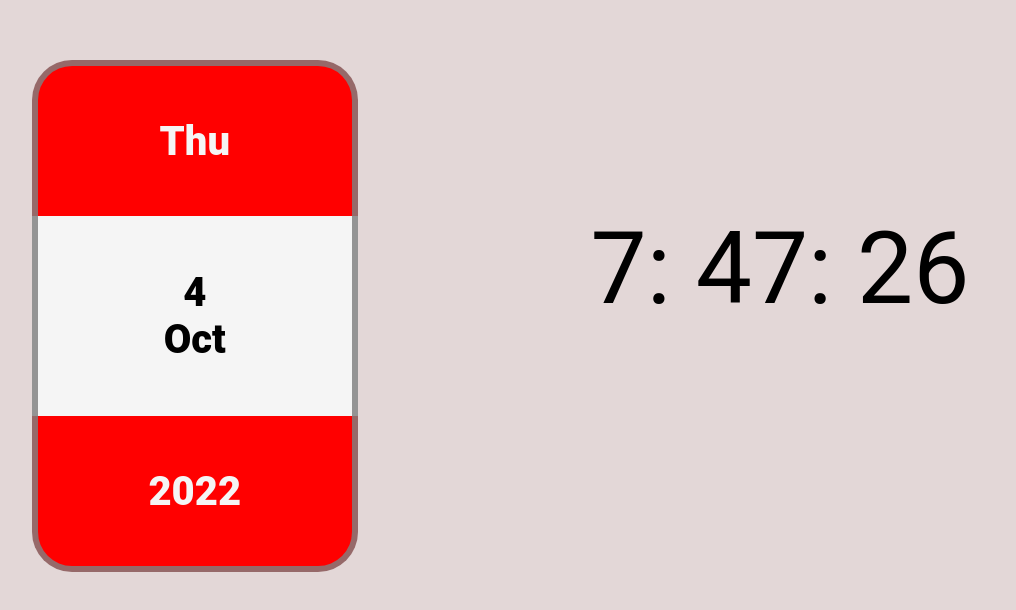
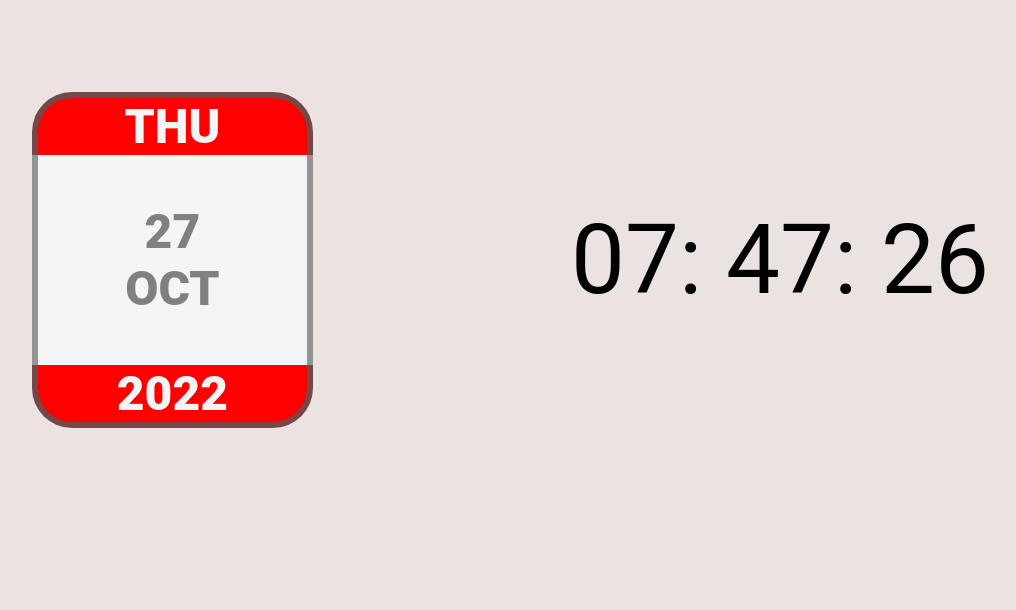
Before and after one commit to jeunessesept/theHill, a plain HTML site: page dates/ex4/index.html in a window 1280 px wide. Shown: the part 140-750 px from the top of the page, without its empty margins (110-1126 px from the left). Drawn offline with Linux system fonts and the light colour scheme.

Commit message:
nearby end

```diff
--- a/dates/ex4/script.js
+++ b/dates/ex4/script.js
@@ -1,38 +1,42 @@
 const displayHours = () => {
   const dateOfday = new Date();
-  let day = dateOfday.getDay();
+  let day = dateOfday.getDate();
   let year = dateOfday.getFullYear();
   let month = dateOfday.getMonth();
   let hoursDay = dateOfday.getHours();
   let minutesDay = dateOfday.getMinutes();
   let secondesDay = dateOfday.getSeconds();
 
-  const weekday = ["Sun", "Mon", "Tues", "Wed", "Thu", "Fri", "Sat"];
+
+  const weekday = ["SUN", "MON", "TUE", "WED", "THU", "FRI", "SAT"];
   const months = [
-    "Jan",
-    "Feb",
-    "Mar",
-    "Apr",
-    "May",
-    "Jun",
-    "Jul",
-    "Aug",
-    "Sep",
-    "Oct",
-    "Nov",
-    "Dec",
+    "JAN",
+    "FEB",
+    "MAR",
+    "APR",
+    "MAY",
+    "JUN",
+    "JUL",
+    "AUG",
+    "SEP",
+    "OCT",
+    "NOV",
+    "DEC",
   ];
 
-  let hoursOfToday = hoursDay + ": " + minutesDay + ": " + secondesDay;
 
 
+  hoursDay = hoursDay < 10 ? "0" + hoursDay : hoursDay;
+  minutesDay = minutesDay < 10 ? "0" + minutesDay : minutesDay;
+  secondesDay = secondesDay < 10 ? "0" + secondesDay : secondesDay;
+
+  let hoursOfToday = hoursDay + ": " + minutesDay + ": " + secondesDay;
 
   document.getElementById("hours").innerHTML = hoursOfToday;
   document.querySelector(".year").innerHTML = year;
   document.querySelector(".day").innerHTML = weekday[dateOfday.getDay()];
   document.querySelector(".pday").innerHTML = day;
   document.querySelector(".month").innerHTML = months[dateOfday.getMonth()];
-
 };
 
 setInterval(displayHours, 1000);
--- a/dates/ex4/style.css
+++ b/dates/ex4/style.css
@@ -1,37 +1,35 @@
 body{
     width: 100vw;
+    height: 100vh;
     display: flex;
     margin: 0;
-    background: rgb(227, 215, 215);
+    background: rgb(235, 226, 226);
     flex-direction: row;
     align-items: center;
     font-family: Roboto;
 
+
 }
 .sectcalendar{
-    width: 50vw;
-    height: 100vh;
+    width: 50%;
     display: flex;
     justify-content: center;
     align-items: center;
 }
 .calendar{
     width: 70%;
-    height: 500px;
     margin: auto;
-    margin-top: 200px;
     margin-right: 50px;
     border-radius: 40px ;
-    font-size: 40px;
+    font-size: 3rem;
     font-weight: 800;
 
 }
 
 .day{
-    width: 70%;
-    height: 150px;
+    width: 60%;
     border-radius: 40px 40px 0 0;
-    border: solid rgba(128, 128, 128, 0.825);
+    border: solid rgba(89, 87, 87, 0.825);
     border-width: 6px 6px 0px;
     background: red;
     display: flex;
@@ -41,15 +39,17 @@ body{
 }
 
 .date{
-    width: 70%;
-    height: 200px;
+    width: 60%;
     background-color: whitesmoke;
     border: solid rgba(128, 128, 128, 0.825);
     border-width: 0px 6px 0px;
     display: flex;
     flex-direction: column;
-    justify-content: center;
+    justify-content: space-between;
     align-items: center;
+    color: grey;
+    font-size: 3rem;
+    font-weight: 900;
 
 }
 
@@ -61,11 +61,10 @@ body{
     margin-top: 0;
 }
 .year{
-    width: 70%;
-    height: 150px;
+    width: 60%;
     border-radius: 0 0 40px 40px;
     background: red;
-    border: solid rgba(128, 128, 128, 0.825);
+    border: solid rgba(89, 87, 87, 0.825);
     border-width: 0px 6px 6px;
     display: flex;
     justify-content: center;
@@ -74,14 +73,19 @@ body{
 }
 
 .counthours{
-    width: 50vw;
-    height: 100vh;
+    width: 50%;
+    height: 100%;
+    display: flex;
+    justify-content: center;
+    align-items: center;
 }
 #hours{
     width: 500px;
-    height: 100px;
+    height: 100%;
     margin: auto;
-    font-size: 100px;
-    text-align: center;
+    font-size: 6rem;
+    display: flex;
+    justify-content: center;
+    align-items: center;
 
 }
```
